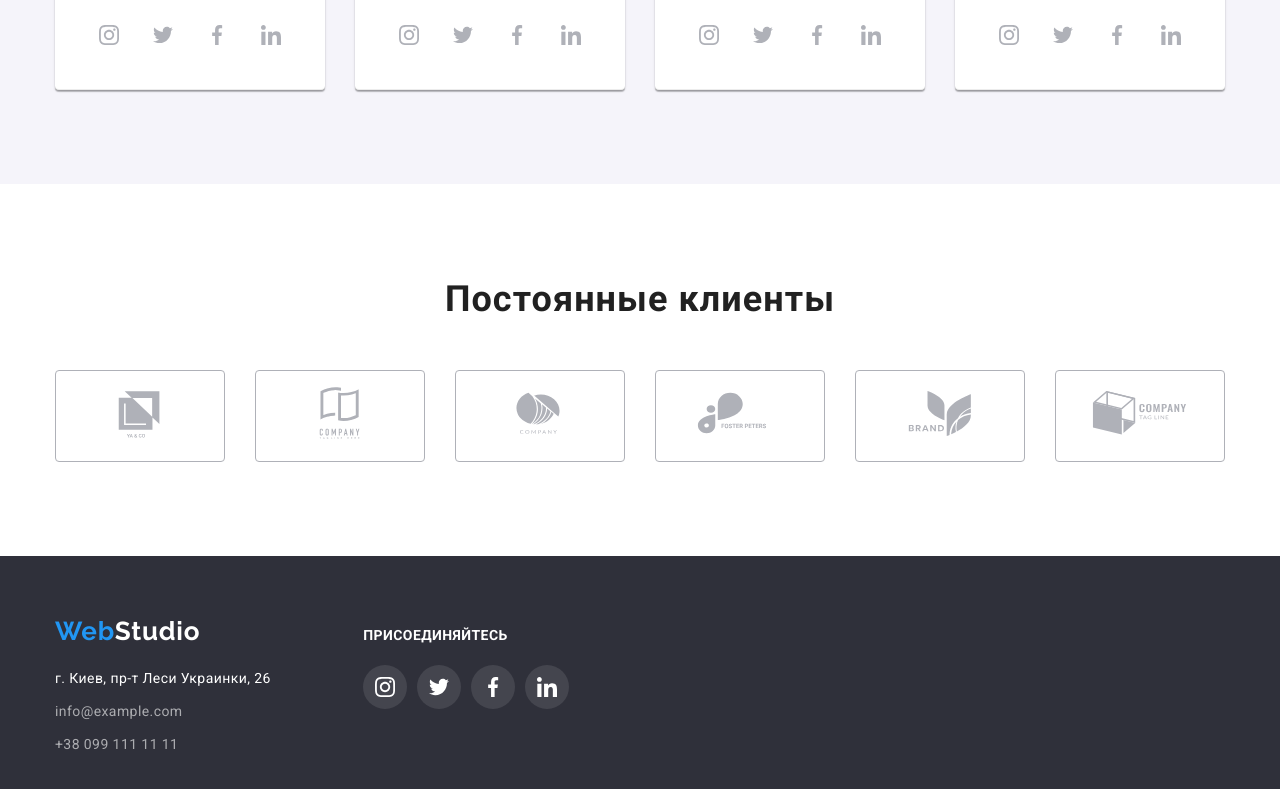
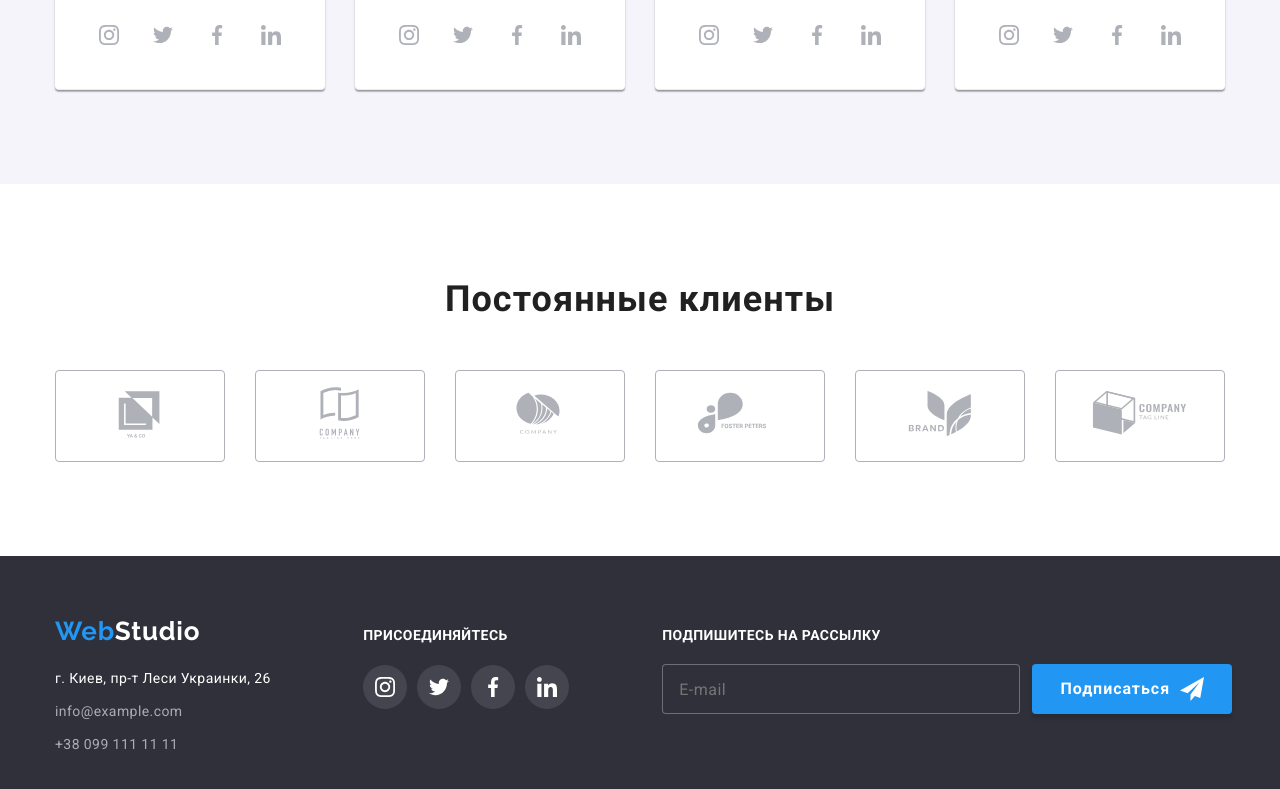
Before and after one commit to zhman1981/goit-markup-hw-05, a plain HTML site: page index.html in a window 1280 px wide. Shown: the part 2128-2917 px from the top of the page. Drawn offline with nearby package versions, Linux system fonts and the light colour scheme.

Commit message:
додавання секції signup

```diff
--- a/css/styles.css
+++ b/css/styles.css
@@ -412,6 +412,77 @@ address {
     fill: var(--primary-bg-color);
 }
 
+.footer-signup {
+    margin-left: 93px;
+}
+
+.footer-signup-text {
+    display: block;
+    margin-bottom: 20px;
+    font-weight: 700;
+    font-size: 14px;
+    line-height: 1.14;
+    letter-spacing: 0.03em;
+    text-transform: uppercase;
+    color: #FFFFFF;
+}
+
+.footer-signup-form {
+    display: flex;
+    flex-direction: row;
+}
+
+.footer-signup-input {
+    display: block;
+    width: 358px;
+    height: 50px;
+    padding-left: 16px;
+    font-family: 'Roboto';
+    font-style: normal;
+    font-weight: 400;
+    font-size: 16px;
+    line-height: 1.25;
+    letter-spacing: 0.03em;
+    color: rgba(255, 255, 255, 0.6);
+    background-color: var(--secondary-bg-color);
+    border: 1px solid rgba(255, 255, 255, 0.3);
+    border-radius: 4px;
+}
+
+.footer-signup-btn {
+    display: flex;
+    align-items: center;
+    justify-content: center;
+    width: 200px;
+    height: 50px;
+    margin-left: 12px;
+    font-family: 'Roboto';
+    font-style: normal;
+    font-weight: 700;
+    font-size: 16px;
+    line-height: 1.88;
+    text-align: center;
+    letter-spacing: 0.06em;
+    color: var(--white-text-color);
+    background-color: var(--button-bg-color);
+    box-shadow: 0px 4px 4px rgba(0, 0, 0, 0.15);
+    border-radius: 4px;
+    border: none;
+    cursor: pointer;
+    transition: color 250ms var(--cubic), fill 250ms var(--cubic);
+}
+
+.footer-signup-btn:hover,
+.footer-signup-btn:focus {
+    color: var(--black-text-color);
+    fill: var(--black-text-color);
+}
+
+.footer-signup-btn-img {
+    margin-left: 10px;
+    fill: var(--white-text-color);
+}
+
 .portfolio-btn {
     padding: 6px 22px;
     font-family: 'Roboto';
--- a/index.html
+++ b/index.html
@@ -325,6 +325,22 @@
                     </a>
                 </div>
             </div>
+            <div class="footer-signup">
+                <strong class="footer-signup-text">Подпишитесь на рассылку</strong>
+                <form class="footer-signup-form">
+                    <input class="footer-signup-input" type="email" name="email" id="email" placeholder="E-mail">
+                    <label for="email"></label>
+                    <button class="footer-signup-btn" type="submit">
+                        <p>Подписаться</p>
+                        <!-- <span class="footer-signup-btn-img">
+                            <svg width="24" height="24">
+                                <use href="./images/icon-send.svg"></use>
+                            </svg>
+                        </span> -->
+                        <img class="footer-signup-btn-img" src="./images/icon-send.svg" width="24" height="24" alt="Іконка кнопки підписатися">
+                    </button>
+                </form>
+            </div>
         </div>
     </footer>
     <script src="./js/modal.js"></script>
```
Also changed, not shown: images/icon-send.svg (added).
